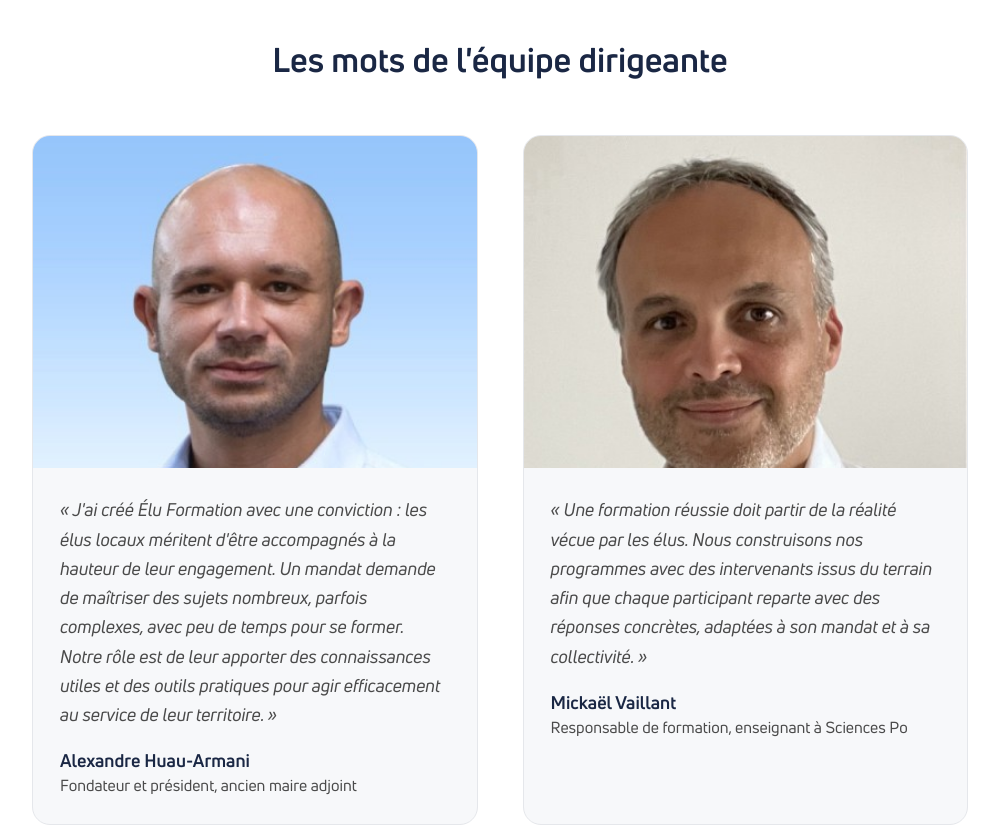
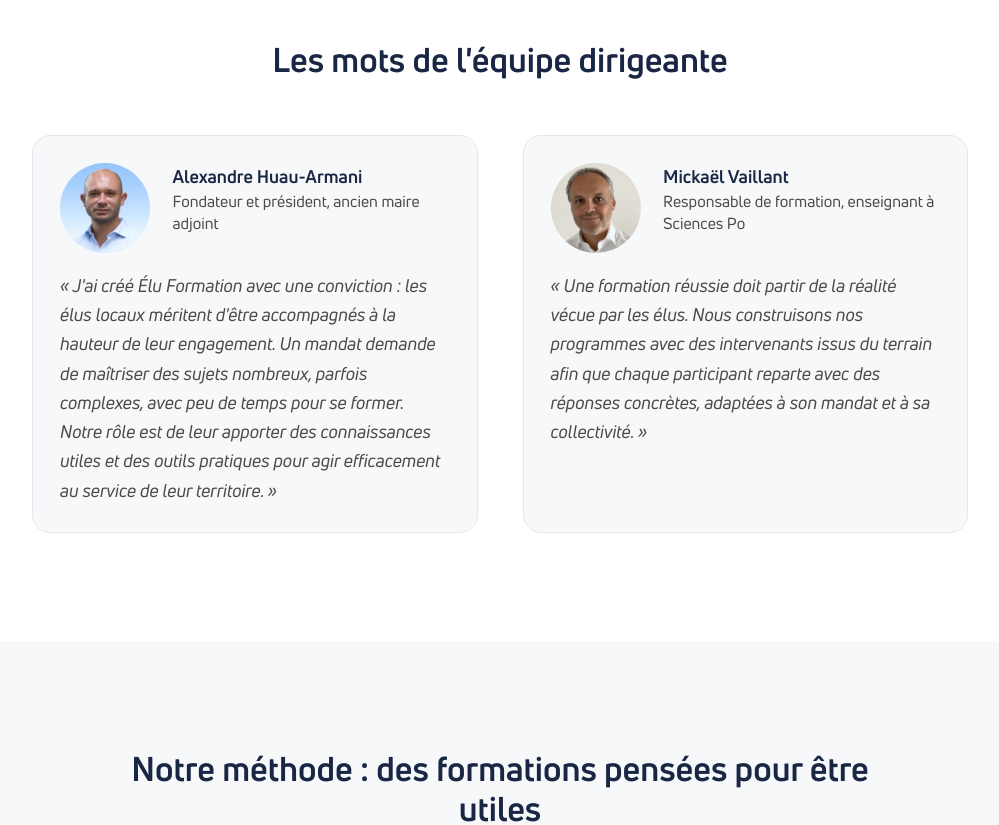
Before and after one commit to 9bodi/EF_site, a Next.js app: page /notre-organisme in a window 1280 px wide. Shown: the part 920-1745 px from the top of the page, without its empty margins (140-1139 px from the left). Built offline with nearby package versions, Linux system fonts and the light colour scheme.

Commit message:
photos fix

```diff
--- a/src/app/notre-organisme/page.tsx
+++ b/src/app/notre-organisme/page.tsx
@@ -64,8 +64,9 @@ export default function NotreOrganismePage() {
 
          <div className="grid md:grid-cols-2 gap-10">
   {/* Alexandre */}
-            <div className="bg-gray-warm rounded-2xl overflow-hidden border border-gray-200">
-              <div className="relative aspect-[4/3] bg-gray-200">
+  <div className="bg-gray-warm rounded-2xl border border-gray-200 p-6">
+    <div className="flex items-start gap-5">
+      <div className="relative w-20 h-20 rounded-full overflow-hidden shrink-0">
         <Image
           src="/img/AHA.jpg"
           alt="Alexandre Huau-Armani"
@@ -73,22 +74,24 @@ export default function NotreOrganismePage() {
           className="object-cover object-top"
         />
       </div>
-              <div className="p-6">
-                <blockquote className="text-gray-text leading-relaxed italic mb-4">
+      <div>
+        <p className="font-bold text-navy">Alexandre Huau-Armani</p>
+        <p className="text-sm text-gray-text mb-3">Fondateur et président, ancien maire adjoint</p>
+      </div>
+    </div>
+    <blockquote className="text-gray-text leading-relaxed italic mt-4">
       &laquo; J&apos;ai créé Élu Formation avec une conviction : les élus locaux méritent
       d&apos;être accompagnés à la hauteur de leur engagement. Un mandat demande de
       maîtriser des sujets nombreux, parfois complexes, avec peu de temps pour se
       former. Notre rôle est de leur apporter des connaissances utiles et des outils
       pratiques pour agir efficacement au service de leur territoire. &raquo;
     </blockquote>
-                <p className="font-bold text-navy">Alexandre Huau-Armani</p>
-                <p className="text-sm text-gray-text">Fondateur et président, ancien maire adjoint</p>
-              </div>
   </div>
 
   {/* Mickaël */}
-            <div className="bg-gray-warm rounded-2xl overflow-hidden border border-gray-200">
-              <div className="relative aspect-[4/3] bg-gray-200">
+  <div className="bg-gray-warm rounded-2xl border border-gray-200 p-6">
+    <div className="flex items-start gap-5">
+      <div className="relative w-20 h-20 rounded-full overflow-hidden shrink-0">
         <Image
           src="/img/MV.jpg"
           alt="Mickaël Vaillant"
@@ -96,18 +99,20 @@ export default function NotreOrganismePage() {
           className="object-cover object-top"
         />
       </div>
-              <div className="p-6">
-                <blockquote className="text-gray-text leading-relaxed italic mb-4">
+      <div>
+        <p className="font-bold text-navy">Mickaël Vaillant</p>
+        <p className="text-sm text-gray-text mb-3">Responsable de formation, enseignant à Sciences Po</p>
+      </div>
+    </div>
+    <blockquote className="text-gray-text leading-relaxed italic mt-4">
       &laquo; Une formation réussie doit partir de la réalité vécue par les élus.
       Nous construisons nos programmes avec des intervenants issus du terrain afin
       que chaque participant reparte avec des réponses concrètes, adaptées à son
       mandat et à sa collectivité. &raquo;
     </blockquote>
-                <p className="font-bold text-navy">Mickaël Vaillant</p>
-                <p className="text-sm text-gray-text">Responsable de formation, enseignant à Sciences Po</p>
   </div>
 </div>
-          </div>
+
         </Container>
       </section>
 
```
Lines whose indentation alone changed are shown as unchanged.
